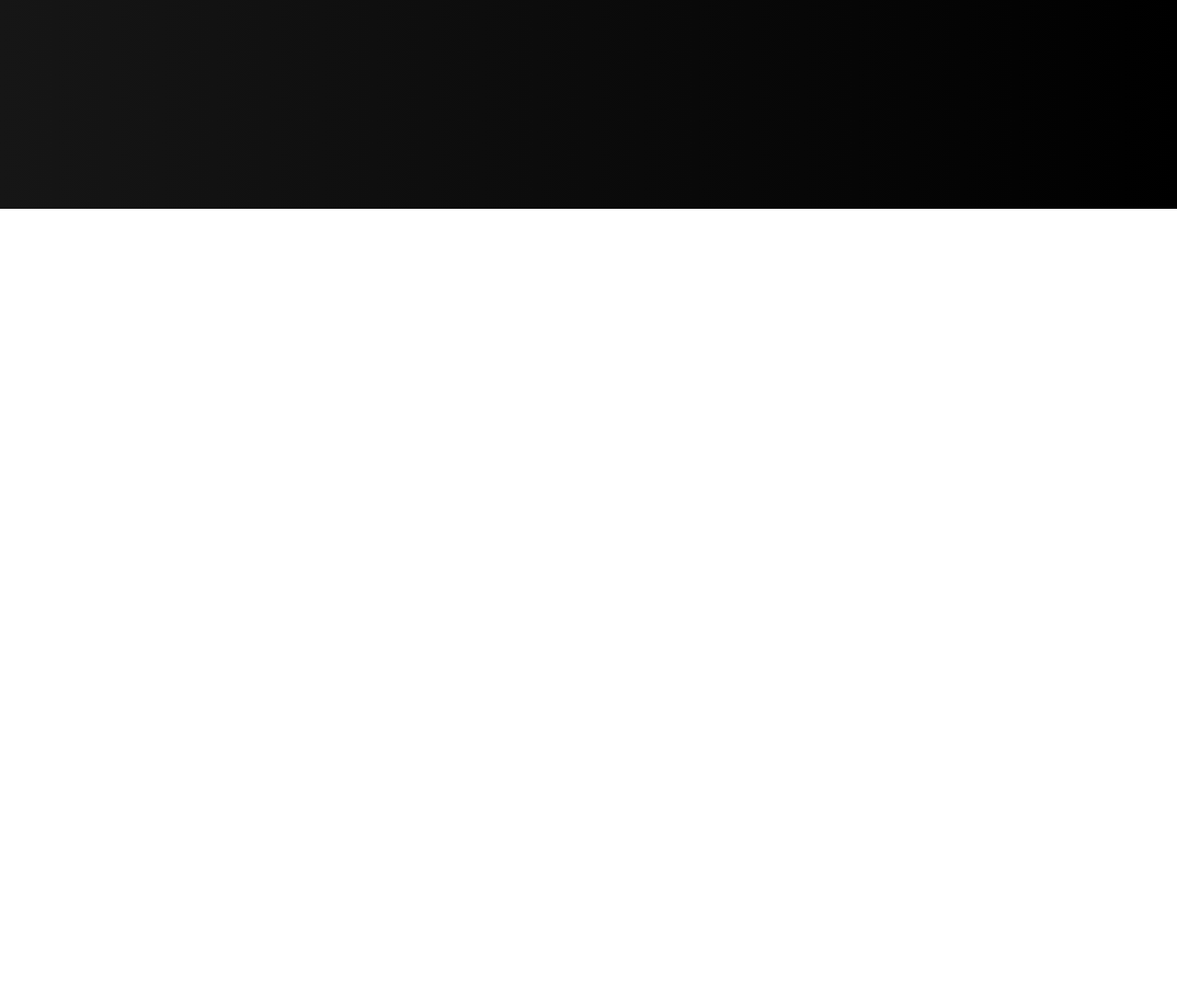
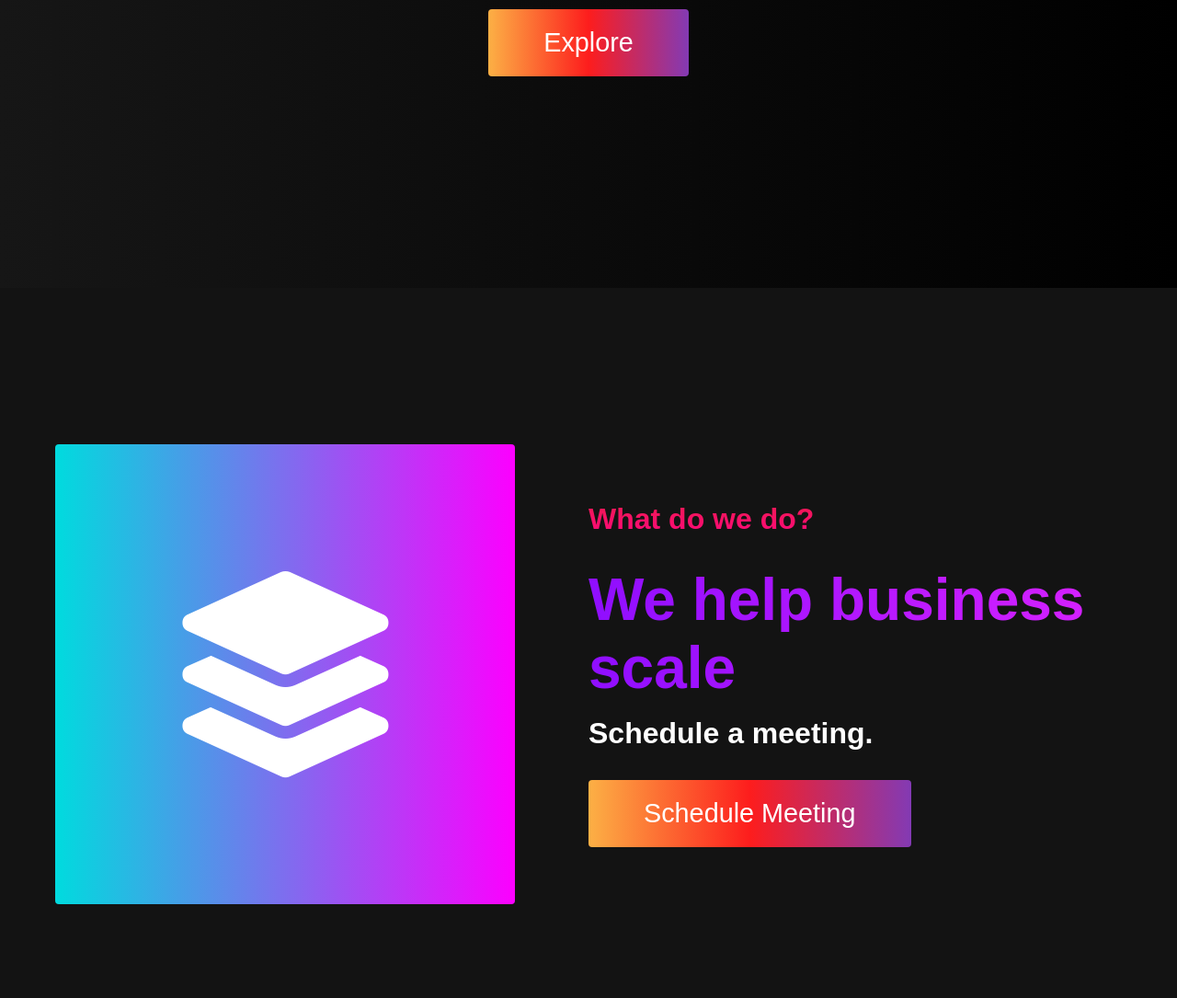
Before and after one commit to raihanrms/raihanrms.github.io, a plain HTML site: page index.html in a window 1280 px wide. Shown: the part 655-1740 px from the top of the page at 92% size. Before the commit the page ends 882 px from the top, so only its background shows below. Drawn offline with Linux system fonts and the light colour scheme.

Commit message:
adding more code

```diff
--- a/index.html
+++ b/index.html
@@ -6,6 +6,7 @@
     <meta name="viewport" content="width=device-width, initial-scale=1.0">
     <title>raihanrms</title>
     <link rel="stylesheet" href="styles.css">
+    <link rel="stylesheet" href="https://use.fontawesome.com/releases/v5.15.4/css/all.css" integrity="sha384-DyZ88mC6Up2uqS4h/KRgHuoeGwBcD4Ng9SiP4dIRy0EXTlnuz47vAwmeGwVChigm" crossorigin="anonymous">
 </head>
 <body>
     <!-- Navbar section -->
@@ -43,6 +44,20 @@
         </div>
     </div>
     <!-- About section -->
+    <div class="main" id="about">
+        <div class="main__container">
+            <div class="main__img--container">
+                <div class="main__img--card"><i class="fas fa-layer-group "></i></div>
+            </div>
+            <div class="main__content">
+                <h1>What do we do?</h1>
+                <h2>We help business scale</h2>
+                <p>Schedule a meeting.</p>
+                <button class="main__btn"><a href="#">Schedule Meeting</a></button>
+            </div>
+        </div>
+    </div>
+
     <script src="app.js"></script>
 </body>
 </html>
--- a/styles.css
+++ b/styles.css
@@ -246,3 +246,129 @@
         font-size: 40px;
     }
 }
+
+/* About section */
+
+.main {
+    background-color: #131313;
+    padding: 10rem 0;
+}
+
+.main__container {
+    display: grid;
+    grid-template-columns: 1fr 1fr;
+    align-items: center;
+    justify-content: center;
+    margin: 0 auto;
+    height: 90%;
+    z-index: 1;
+    width: 100%;
+    max-width: 1300px;
+    padding: 0 50px;
+}
+
+.main__content {
+    color: #fff;
+    width: 100%;
+}
+
+.main__content h1 {
+    font-size: 2rem;
+    background-color: #fe3b6f;
+    background-image: linear-gradient(to top, #ff087b 0%, #ed1a52 100%);
+    background-size: 100%;
+    -webkit-background-clip: text;
+    -moz-background-clip: text;
+    -webkit-text-fill-color: transparent;
+    -moz-text-fill-color: transparent;
+    -text-transform: uppercase;
+    margin-bottom: 32px;
+}
+
+.main__content h2 {
+    font-size: 4rem;
+    background: #ff8177;
+    background: -webkit-linear-gradient(to right, #9114ff, #da22ff);
+    background: linear-gradient(to right, #8f0eff, #da22ff);
+    background-size: 100%;
+    -webkit-background-clip: text;
+    -moz-background-clip: text;
+    -webkit-text-fill-color: transparent;
+    -moz-text-fill-color: transparent;
+}
+
+.main__content p {
+    margin-top: 1rem;
+    font-size: 2rem;
+    font-weight: 700;
+}
+
+.main__btn {
+    font-size: 1.8rem;
+    background: #833ab4;
+    background: -webkit-linear-gradient(to right, #fcb045, #fd1d1d, #833ab4);
+    background: linear-gradient(to right, #fcb045, #fd1d1d, #833ab4);
+    padding: 20px 60px;
+    border: none;
+    border-radius: 4px;
+    margin-top: 2rem;
+    cursor: pointer;
+    position: relative;
+    transition: all 0.35s;
+    outline: none;
+}
+
+.main__btn a {
+    position: relative;
+    z-index: 2;
+    color: #fff;
+    text-decoration: none;
+}
+
+.main__btn:after {
+    position: absolute;
+    content: '';
+    top: 0;
+    left: 0;
+    width: 0;
+    height: 100%;
+    background: #fd1d1d;
+    transition: all 0.35s;
+    border-radius: 4px;
+}
+
+.main__btn:hover {
+    color: #fff;
+}
+
+.main__btn:hover:after {
+    width: 100%;
+}
+
+.main__img--container {
+    text-align: center;
+}
+
+.main__img--card {
+    margin: 10px;
+    height: 500px;
+    width: 500px;
+    border-radius: 4px;
+    display: flex;
+    flex-direction: column;
+    justify-content: center;
+    color: #fff;
+    background-image: linear-gradient(to right, #00dbde 0%, #fc00ff 100%);
+}
+
+.fa-layer-group, fa-users {
+    font-size: 14rem;
+}
+
+#card-2 {
+    background: #ff512f;
+    background: -webkit-linear-gradient(to right, #dd2476, #ff512f);
+    background: linear-gradient(to right, #dd2476, #ff512f);
+}
+
+/* mobile responsive */
```
Also changed, not shown: 1 other file.
